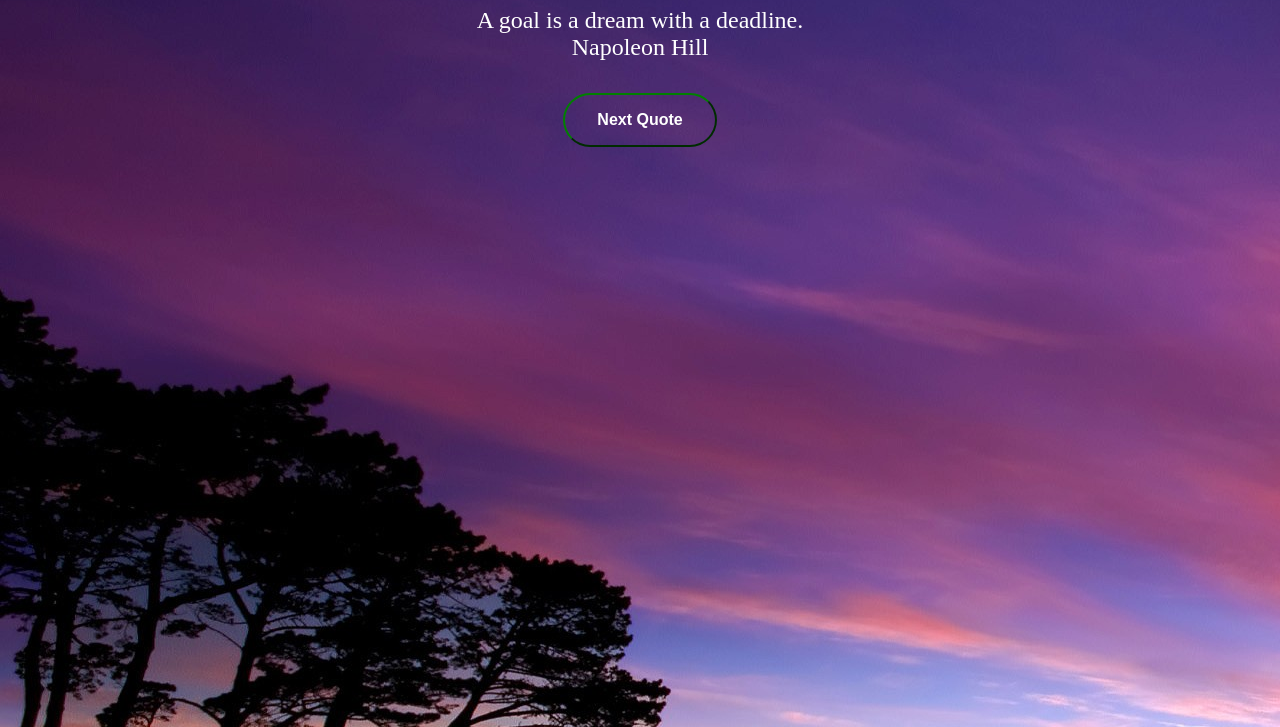
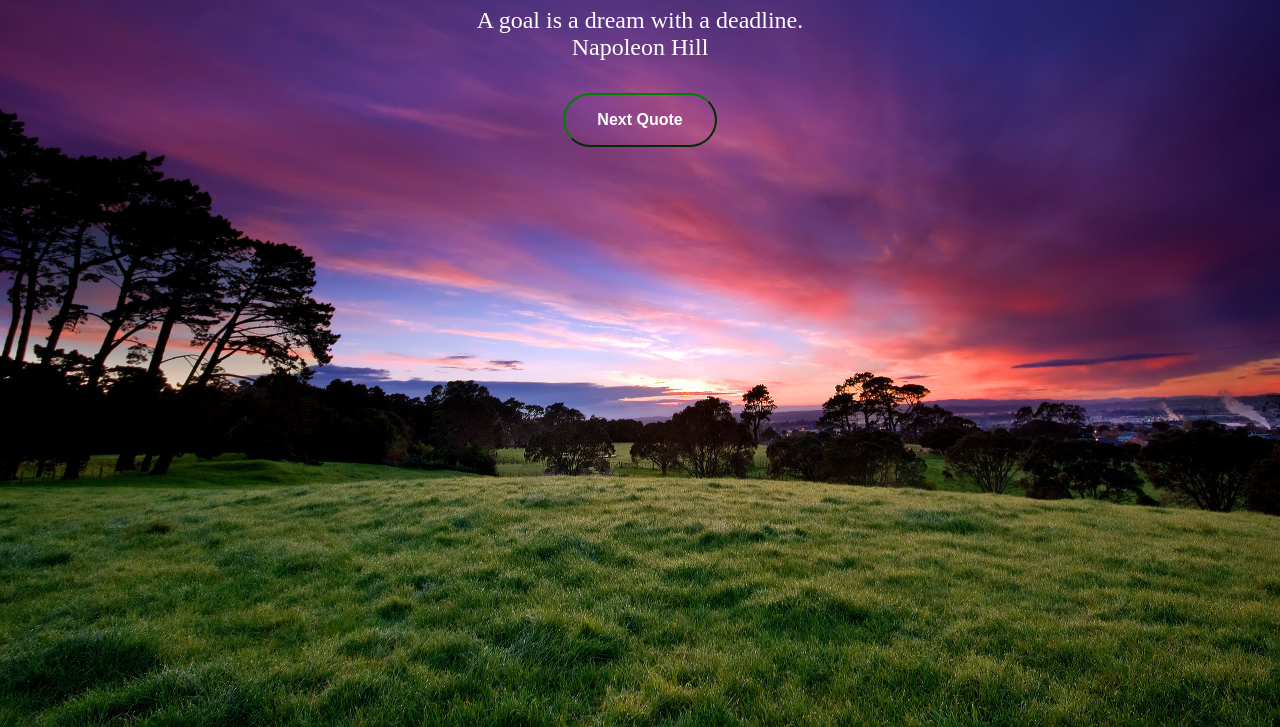
Before and after one commit to JamshidAjam/Quote-Generator, a plain HTML site: page index.html in a window 1280 px wide. Shown: the part 73-800 px from the top of the page. Drawn offline with Linux system fonts and the light colour scheme.

Commit message:
fixed background

```diff
--- a/style.css
+++ b/style.css
@@ -1,8 +1,8 @@
 body {
 	margin: 0;
 	padding: 0;
-	background-image: url(bg.jpg);
-	background-repeat: no-repeat;
+	background: url(bg.jpg) no-repeat center center fixed;
+	background-size: cover;
 }
 
 #container {
```
